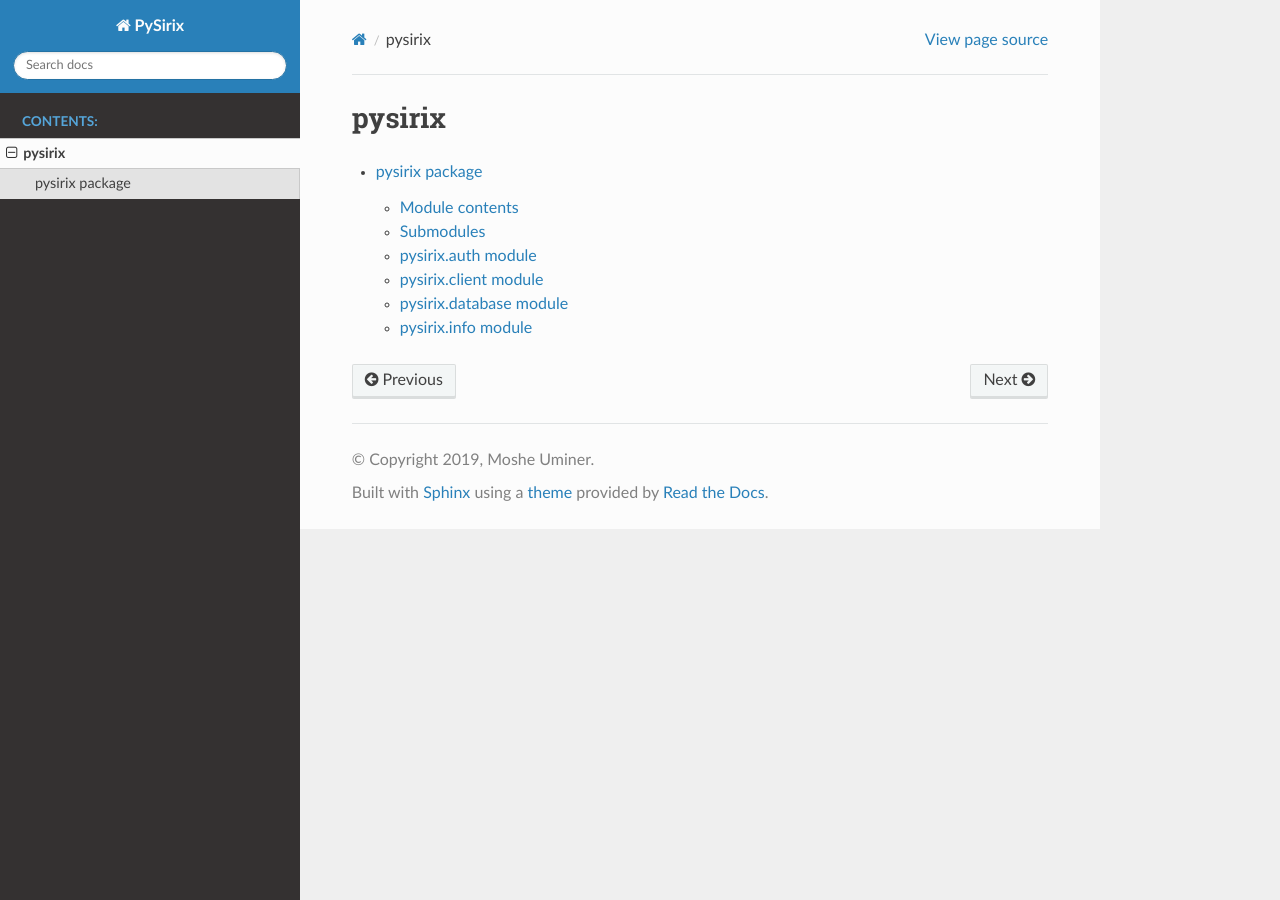
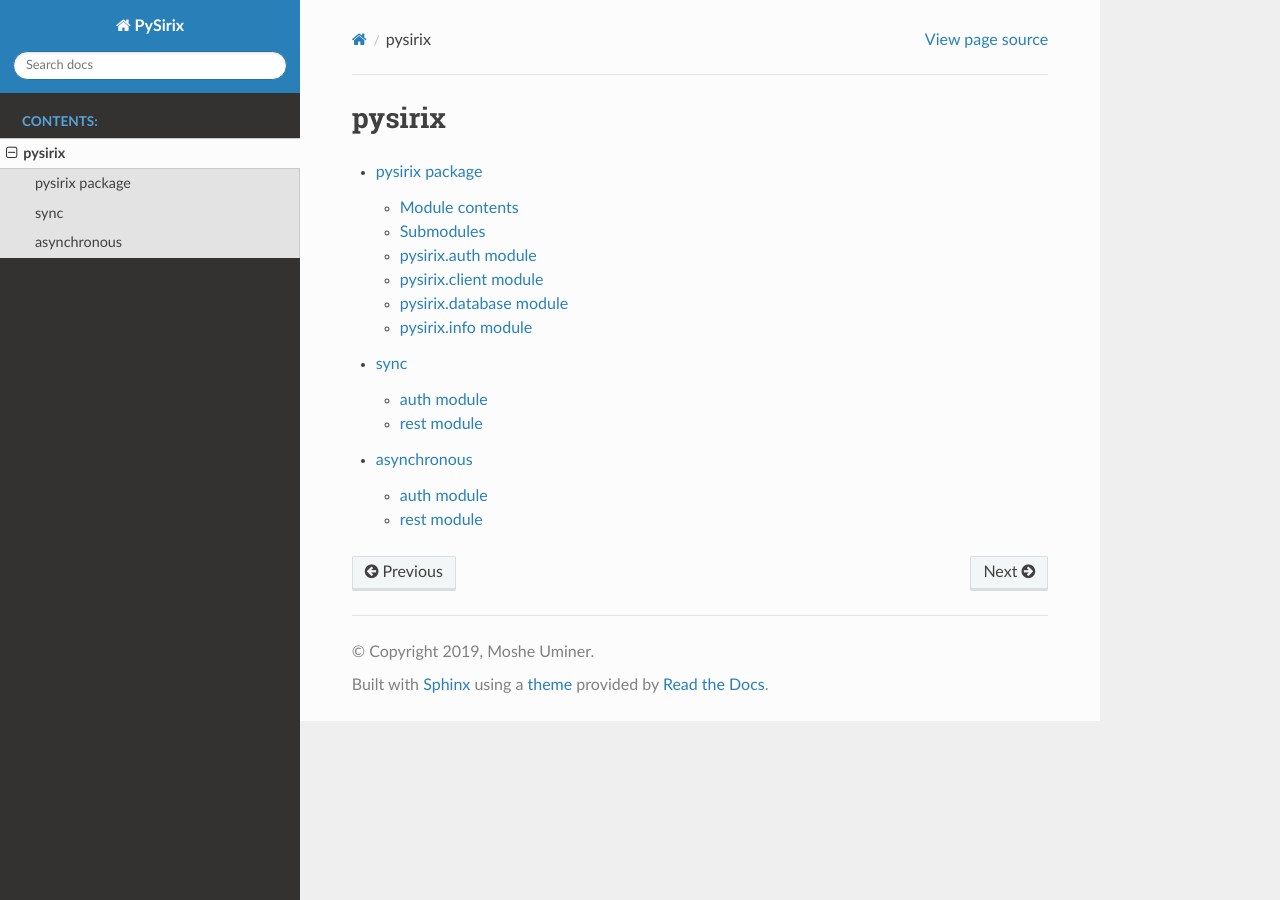
Before and after one commit to sirixdb/sirix-python-client, a Sphinx documentation site: the page built from docs/modules.rst, in a window 1280 px wide. Built offline with Sphinx 7.4.7 and the Read the Docs theme 2.0.0, drawn with Linux system fonts in a browser that asks for light colours.

Commit message:
Fixed documentation

```diff
--- /dev/null
+++ b/docs/asynchronous/auth.rst
@@ -0,0 +1,8 @@
+auth module
+===========
+
+.. automodule:: pysirix.asynchronous.auth
+   :members:
+   :private-members:
+   :undoc-members:
+   :show-inheritance:
--- /dev/null
+++ b/docs/asynchronous/modules.rst
@@ -0,0 +1,8 @@
+asynchronous
+============
+
+.. toctree::
+   :maxdepth: 4
+
+   auth
+   rest
--- /dev/null
+++ b/docs/asynchronous/rest.rst
@@ -0,0 +1,8 @@
+rest module
+===========
+
+.. automodule:: pysirix.asynchronous.rest
+   :members:
+   :private-members:
+   :undoc-members:
+   :show-inheritance:
--- a/docs/conf.py
+++ b/docs/conf.py
@@ -34,7 +34,7 @@ release = '0.1-dev'
 # extensions coming with Sphinx (named 'sphinx.ext.*') or your custom
 # ones.
 extensions = [
-    'sphinx.ext.autodoc', 'sphinx.ext.coverage', 'sphinx.ext.napoleon', 'sphinx_rtd_theme'
+    'sphinx.ext.autodoc', 'sphinx.ext.coverage', 'sphinx.ext.napoleon', 'sphinx_rtd_theme', 'sphinx.ext.intersphinx'
 ]
 
 # Add any paths that contain templates here, relative to this directory.
--- a/docs/modules.rst
+++ b/docs/modules.rst
@@ -5,3 +5,5 @@ pysirix
    :maxdepth: 4
 
    pysirix
+   sync/modules
+   asynchronous/modules
--- /dev/null
+++ b/docs/sync/auth.rst
@@ -0,0 +1,8 @@
+auth module
+===========
+
+.. automodule:: pysirix.sync.auth
+   :members:
+   :private-members:
+   :undoc-members:
+   :show-inheritance:
--- /dev/null
+++ b/docs/sync/modules.rst
@@ -0,0 +1,8 @@
+sync
+====
+
+.. toctree::
+   :maxdepth: 4
+
+   auth
+   rest
--- /dev/null
+++ b/docs/sync/rest.rst
@@ -0,0 +1,8 @@
+rest module
+===========
+
+.. automodule:: pysirix.sync.rest
+   :members:
+   :private-members:
+   :undoc-members:
+   :show-inheritance:
```
Also changed, not shown: 1 other file.
